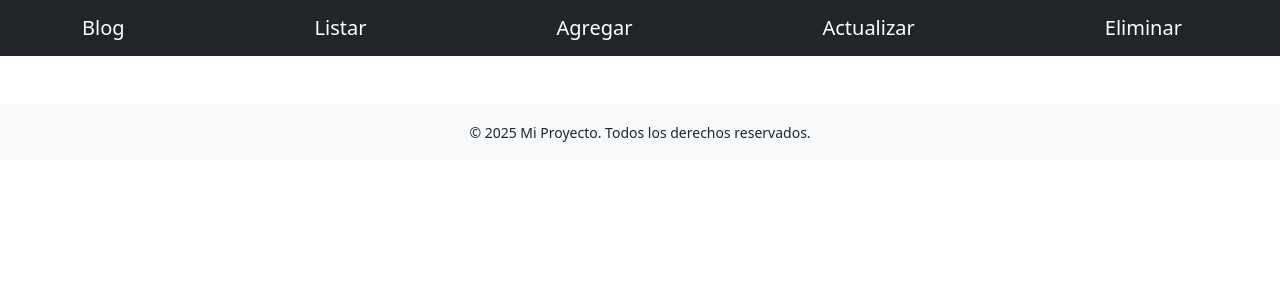
After one commit to JonaGuitar/Poyecto_CoderHouse, a Django app: template Aplicacion/templates/Aplicacion/base.html in a window 1280 px wide. The commit adds this page. Shown: the top 300 px of the page. Run offline with Django 3.2, Linux system fonts and the light colour scheme; the template is opened without the code that fills it, so the values that code supplies are empty.

Commit message:
actualizacion de archivos

```diff
--- /dev/null
+++ b/Aplicacion/templates/Aplicacion/base.html
@@ -0,0 +1,55 @@
+<!DOCTYPE html>
+<html lang="es">
+    <head>
+        <meta charset="UTF-8">
+        <meta http-equiv="X-UA-Compatible" content="IE=edge">
+        <meta name="viewport" content="width=device-width, initial-scale=1.0">
+
+        <!-- SEO -->
+        <meta name="description" content="Consigna curso Python CoderHouse">
+        <meta name="keywords" content="HTML, Bootstrap, ejemplo">
+        <meta name="author" content="Jonathan Yanez">
+
+        <title>Consigna curso Python CoderHouse</title>
+
+        <!-- Bootstrap 5 CSS -->
+        <link href="https://cdn.jsdelivr.net/npm/bootstrap@5.3.6/dist/css/bootstrap.min.css" rel="stylesheet" integrity="sha384-4Q6Gf2aSP4eDXB8Miphtr37CMZZQ5oXLH2yaXMJ2w8e2ZtHTl7GptT4jmndRuHDT" crossorigin="anonymous">
+
+        <!-- Estilos personalizados -->
+        <link rel="stylesheet" href="css/styles.css">
+    </head>
+    <body>
+
+        <!-- Navbar (ejemplo básico) -->
+        <nav class="navbar navbar-expand-lg navbar-dark bg-dark">
+            <div class="container">
+                <a class="navbar-brand" href="{% url 'index' %}">Blog</a>
+                <a class="navbar-brand" href="#">Listar</a>
+                <a class="navbar-brand" href="#">Agregar</a>
+                <a class="navbar-brand" href="#">Actualizar</a>
+                <a class="navbar-brand" href="#">Eliminar</a>
+            </div>
+        </nav>
+
+        <!-- Contenido principal -->
+        <main class="container mt-4">
+            <h1 class="text-primary">{% block content_title %}{% endblock content_title %}</h1>
+            {% block content %}
+                <!-- Contenido dinámico aquí -->
+            {% endblock content %}
+        </main>
+
+
+        <!-- Footer (opcional) -->
+        <footer class="bg-light text-center py-3 mt-5">
+            <small>&copy; 2025 Mi Proyecto. Todos los derechos reservados.</small>
+        </footer>
+
+        <!-- Bootstrap 5 JS (incluye Popper) -->
+        <script src="https://cdn.jsdelivr.net/npm/bootstrap@5.3.6/dist/js/bootstrap.bundle.min.js" integrity="sha384-j1CDi7MgGQ12Z7Qab0qlWQ/Qqz24Gc6BM0thvEMVjHnfYGF0rmFCozFSxQBxwHKO" crossorigin="anonymous"></script>
+
+        <!-- Scripts personalizados -->
+        <script src="js/main.js"></script>
+
+    </body>
+</html>
--- a/Aplicacion/views.py
+++ b/Aplicacion/views.py
@@ -2,5 +2,4 @@ from django.shortcuts import render
 
 # Create your views here.
 def index (request):
-    context = {"mensaje": "Bienvenido a mi página con Bootstrap y Django"}
-    return render(request, "Aplicacion/index.html", context)
+    return render(request, "Aplicacion/index.html")
--- a/Entrega_Final/settings.py
+++ b/Entrega_Final/settings.py
@@ -103,7 +103,7 @@ AUTH_PASSWORD_VALIDATORS = [
 # Internationalization
 # https://docs.djangoproject.com/en/5.2/topics/i18n/
 
-LANGUAGE_CODE = 'en-us'
+LANGUAGE_CODE = 'es'
 
 TIME_ZONE = 'UTC'
 
--- a/Entrega_Final/urls.py
+++ b/Entrega_Final/urls.py
@@ -20,5 +20,5 @@ from Aplicacion import views
 
 urlpatterns = [
     path('admin/', admin.site.urls),
-    path("prueba/", views.index, name="index")
+    path("", views.index, name="index")
 ]
```
Also changed, not shown: Aplicacion/templates/Aplicacion/index.html (+6 -46 lines), 1 other file.
